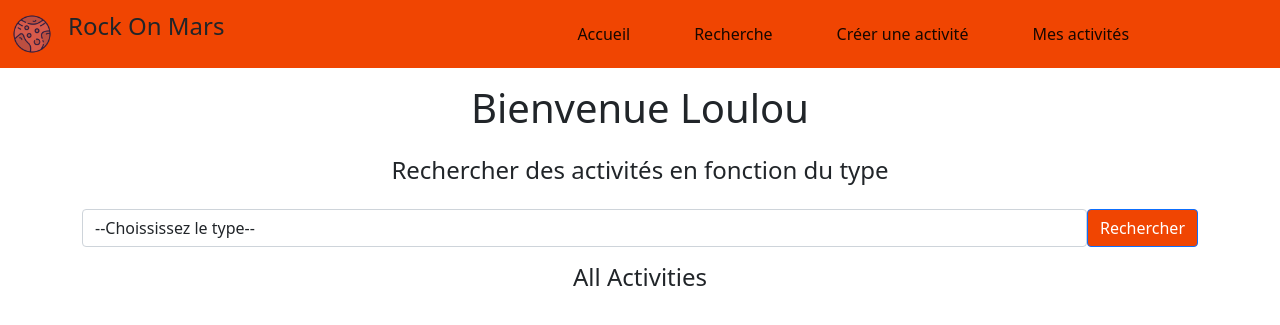
After one commit to stephaniem31/Rock-On-Mars, a PHP site: template src/View/Activity/index.html.twig in a window 1280 px wide. The commit adds this page. Shown: the top 325 px of the page. Run offline with PHP 8.4, Linux system fonts and the light colour scheme; the template is opened without the code that fills it, so the values that code supplies are empty; some libraries are stand-ins or nearby versions.

Commit message:
activity index done

```diff
--- a/src/Controller/ActivityController.php
+++ b/src/Controller/ActivityController.php
@@ -13,10 +13,10 @@ class ActivityController extends AbstractController
      */
     public function index(): string
     {
-        $activityManager = new ActivityManager();
-        $activity = $activityManager->selectAll();
+        // $activityManager = new ActivityManager();
+        // $activity = $activityManager->selectAll();
 
-        return $this->twig->render('Activity/index.html.twig', ['activity' => $activity]);
+        return $this->twig->render('Activity/index.html.twig');
     }
 
 
--- /dev/null
+++ b/src/View/Activity/index.html.twig
@@ -0,0 +1,31 @@
+{% extends 'layout.html.twig' %}
+
+{% block content %}
+    <div class="container">
+        <div class="row text-center mt-3 mb-3">
+            <h1>Bienvenue Loulou</h1>
+        </div>
+        <div class="row text-center mt-3 mb-3">
+            <h4>Rechercher des activités en fonction du type</h4>
+        </div>
+        <div class="row text-center mt-3 mb-3">
+            <form action="" method="GET" class="d-flex justify-content-center align-items-center">
+                <select name="type" id="type" class="col form-control">
+                    <option value="">--Choississez le type--</option>
+                    <option value="sport">Sport</option>
+                    <option value="divertissement">Divertissement</option>
+                    <option value="culture">Culture</option>
+                </select>
+                <button type="submit" class="col-auto btn btn-primary">Rechercher</button>
+            </form>
+        </div>
+        <div class="row text-center mt-3 mb-3">
+            <h4>All Activities</h4>
+        </div>
+        <div class="row mt-3 mb-3 justify-content-center">
+            {% for activity in activities %}
+                {% include "Components/_card.html.twig" %}
+            {% endfor %}
+        </div>
+    </div>
+{% endblock %}
--- a/src/View/Components/_navbar.html.twig
+++ b/src/View/Components/_navbar.html.twig
@@ -1,6 +1,9 @@
 <nav class="navbar navbar-expand-lg navbar-light bg-primary">
   <div class="container-fluid">
     <a class="navbar-brand" href="#"><img src ="/assets/images/logo.png" style="height:40px; width:40px;"></a>
+    <div class="col flex-grox-1 d-md-none"></div>
+    <p class="fs-4">Rock On Mars</p>
+    <div class="col flex-grox-1"></div>
     <button class="navbar-toggler" type="button" data-bs-toggle="collapse" data-bs-target="#navbarNav" aria-controls="navbarNav" aria-expanded="false" aria-label="Toggle navigation">
       <span class="navbar-toggler-icon"></span>
     </button>
@@ -14,7 +17,7 @@
           <a class="nav-link active" aria-current="page" href="#">Recherche</a>
         </li>
         <li class="nav-item mx-lg-4">
-          <a class="nav-link active" aria-current="page" href="#">Créer une activité</a>
+          <a class="nav-link active" aria-current="page" href="/activity/add">Créer une activité</a>
         </li>
         <li class="nav-item mx-lg-4">
           <a class="nav-link active" aria-current="page" href="#">Mes activités</a>
--- a/src/View/layout.html.twig
+++ b/src/View/layout.html.twig
@@ -10,7 +10,7 @@
     <link href="https://cdn.jsdelivr.net/npm/bootstrap@5.0.0/dist/css/bootstrap.min.css" rel="stylesheet" integrity="sha384-wEmeIV1mKuiNpC+IOBjI7aAzPcEZeedi5yW5f2yOq55WWLwNGmvvx4Um1vskeMj0" crossorigin="anonymous">
     <link rel="stylesheet" href="/assets/css/style.css">
     {% block stylesheet %}{% endblock %}
-    <link rel="icon" href="/assets/images/favicon.png">
+    <link rel="icon" href="/assets/images/logo.png">
 </head>
 
 <body>
```
